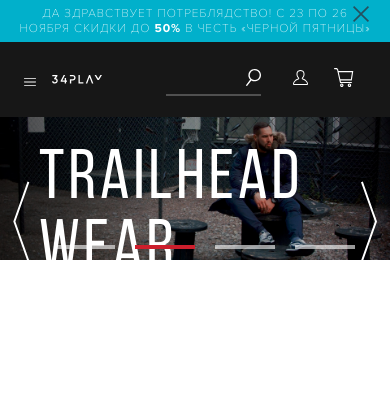
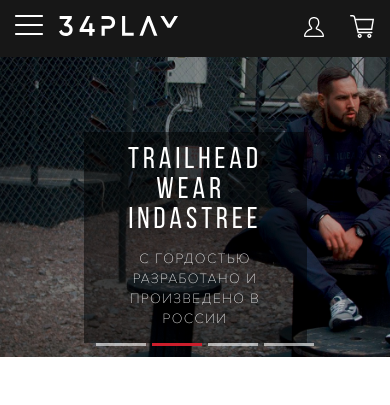
Before and after one commit to GusselnikovaA/34-play, a plain HTML site: page index.html in a window 390 px wide. Drawn offline with nearby package versions, Linux system fonts and the light colour scheme.

Commit message:
Адаптив блока hero

```diff
--- a/css/slick-theme.css
+++ b/css/slick-theme.css
@@ -78,3 +78,19 @@
     opacity: 1;
     background-color: #CC1E2C;
 }
+
+@media (max-width: 768px) {
+    .slick-dots li {
+        width: 50px;
+        height: 3px;
+        margin: 0 3px;
+    }
+    .slick-dots li button {
+        width: 50px;
+        height: 3px;
+    }
+    .slick-dots li button:before {
+        width: 50px;
+        height: 3px;
+    }
+  }
--- a/index.html
+++ b/index.html
@@ -131,9 +131,9 @@
           </div>
           <!-- /.bottom-search -->
           <div class="bottom__user">
-              <a href="#"><img src="img/header/Vector (Stroke).svg" alt="иконка корзины"></a>
-            </div>
-            <!-- /.bottom-user -->
+            <a href="#"><img src="img/header/Vector (Stroke).svg" alt="иконка корзины"></a>
+          </div>
+          <!-- /.bottom-user -->
           <div class="bottom__cart">
             <a href="#"><img src="img/header/Icon_Cart.svg" alt="иконка корзины"></a>
           </div>
@@ -149,28 +149,48 @@
   <!-- /.header -->
 
   <main>
+    <!-- ОСНОВНОЙ ВИЗУАЛЬНЫЙ БЛОК HERO -->
     <section class="hero">
-      <div class="hero-slider">
-        <div class="hero-slider_item">
+      <!-- Слайдер декстопной версии -->
+      <div class="hero-slider hero-slider_dekstop">
+        <div class="hero-slider__item">
           <img src="img/hero/IMG_Hero.jpg" alt="Фоновая картинка мужчины">
         </div>
-        <div class="hero-slider_item">
+        <div class="hero-slider__item">
           <img src="img/hero/IMG_Hero.jpg" alt="Фоновая картинка мужчины">
         </div>
-        <div class="hero-slider_item">
+        <div class="hero-slider__item">
           <img src="img/hero/IMG_Hero.jpg" alt="Фоновая картинка мужчины">
         </div>
-        <div class="hero-slider_item">
+        <div class="hero-slider__item">
           <img src="img/hero/IMG_Hero.jpg" alt="Фоновая картинка мужчины">
         </div>
       </div>
       <!-- /.hero-slider -->
+
+      <!-- Слайдер мобильной версии -->
+      <div class="hero-slider hero-slider_mobile">
+        <div class="hero-slider__item">
+          <img src="img/hero/banner_main.jpg" alt="Слайдер девушка">
+        </div>
+        <div class="hero-slider__item">
+          <img src="img/hero/banner_main.jpg" alt="Слайдер девушка">
+        </div>
+        <div class="hero-slider__item">
+          <img src="img/hero/banner_main.jpg" alt="Слайдер девушка">
+        </div>
+        <div class="hero-slider__item">
+          <img src="img/hero/banner_main.jpg" alt="Слайдер девушка">
+        </div>
+      </div>
+      <!-- /.hero-slider -->
+
       <!-- СТРЕЛКИ СЛАЙДЕРА -->
       <div class="hero-arrows">
-        <div class="hero-arrows__left">
+        <div class="arrows hero-arrows__left">
           <img src="img/hero/prev.svg" alt="стрелка влево">
         </div>
-        <div class="hero-arrows__right">
+        <div class="arrows hero-arrows__right">
           <img src="img/hero/next.svg" alt="стрелка вправо">
         </div>
       </div>
@@ -204,6 +224,7 @@
     // Скрипт слайдера
     $(document).ready(function () {
       $('.hero-slider').slick({
+        accessibility: true,
         slidesToShow: 1,
         slidesToScroll: 1,
         autoplay: true,
@@ -213,6 +234,19 @@
         prevArrow: $('.hero-arrows__left'),
         nextArrow: $('.hero-arrows__right'),
         dots: true,
+        responsive: [{
+          breakpoint: 768,
+          settings: {
+            arrows: false,
+            swipe: true
+          }
+        }]
+      });
+      $('.hero-slider__item img').each(function () {
+        $(this).parent().css({
+          'background': 'url("img/hero/IMG_Hero.jpg") no-repeat center center',
+          'background-size': 'cover'
+        });
       });
     });
   </script>
--- a/sass/_interface.sass
+++ b/sass/_interface.sass
@@ -22,9 +22,17 @@
   background-color: transparent
   border: 0px solid
 
+.arrows
+  outline: none
+  cursor: pointer
+
 
 
 
 @media (max-width: 1300px)
   .container
     max-width: 90%
+
+@media (max-width: 568px)
+  .container
+    max-width: 100%
--- a/sass/blocks/_header.sass
+++ b/sass/blocks/_header.sass
@@ -170,5 +170,13 @@
       display: block
     &__cart
       max-width: 25px
+      margin-right: 0
       &:after
         display: none
+
+@media (max-width: 568px)
+  .bottom
+    &-wrap
+      padding: 15px
+    &-search
+      display: none
--- a/sass/blocks/_hero.sass
+++ b/sass/blocks/_hero.sass
@@ -1,5 +1,8 @@
 .hero
   position: relative
+  &-slider
+    &_mobile
+      display: none
   &-arrows
     position: absolute
     top: 45%
@@ -22,11 +25,12 @@
     letter-spacing: 4px
     margin-bottom: 10px
   &__subtitle
+    margin-bottom: 45px
     font-size: 16px
     letter-spacing: 1.4px
     +thin
-    margin-bottom: 45px
   &__button
+    margin-right: 25px
     padding: 10px 20px
     border: 1px solid rgba(255, 255, 255, 0.5)
     background-color: transparent
@@ -35,11 +39,11 @@
     font-size: 12px
     line-height: 15px
     letter-spacing: 1px
-    margin-right: 25px
     +thin
     &:hover
       background-color: #CC1E2C
       transition: 0.3s
+
 
 @media (max-width: 1300px)
   .hero
@@ -49,3 +53,54 @@
     &__title
       font-size: 70px
       line-height: 1
+
+@media (max-width: 1000px)
+  .hero
+    &-arrows
+      top: 35%
+    &-content
+      max-width: 50%
+    &__subtitle
+      max-width: 300px
+      line-height: 1.4
+      margin-bottom: 0
+    &__button
+      display: none
+
+@media (max-width: 890px)
+  .hero
+    &__title
+      font-size: 56px
+
+@media (max-width: 768px)
+  .hero
+    &-slider
+      &__item
+        min-height: 300px
+        img
+          display:none !important
+    &-arrows
+      display: none
+    &-content
+      top: 25%
+      right: 0
+      left: 0
+      margin: auto
+      padding: 14px
+      text-align: center
+      background-color: rgba(0, 0, 0, 0.5)
+    &__title
+      font-size: 30px
+      margin-bottom: 13px
+    &__subtitle
+      font-size: 14px
+      line-height: 20px
+      margin: auto
+
+@media (max-width: 320px)
+  .hero
+    &-slider
+      &_dekstop
+        display: none
+      &_mobile
+        display: block
--- a/sass/blocks/_sale.sass
+++ b/sass/blocks/_sale.sass
@@ -25,3 +25,7 @@
     right: 0
     width: 18px
     cursor: pointer
+
+@media (max-width: 900px)
+  .sale
+    display: none
```
Also changed, not shown: css/style.css, img/hero/banner_main.jpg (added), 1 other file.
